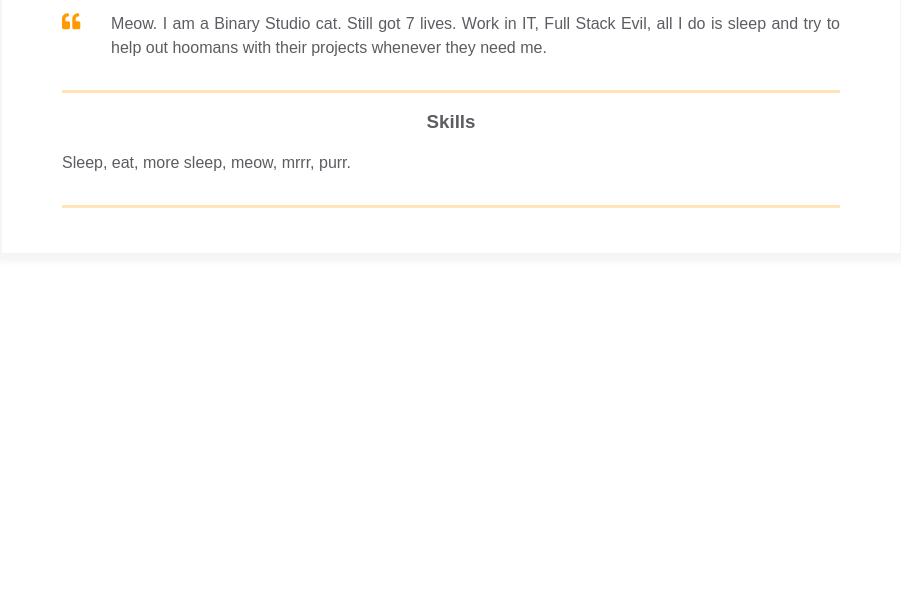
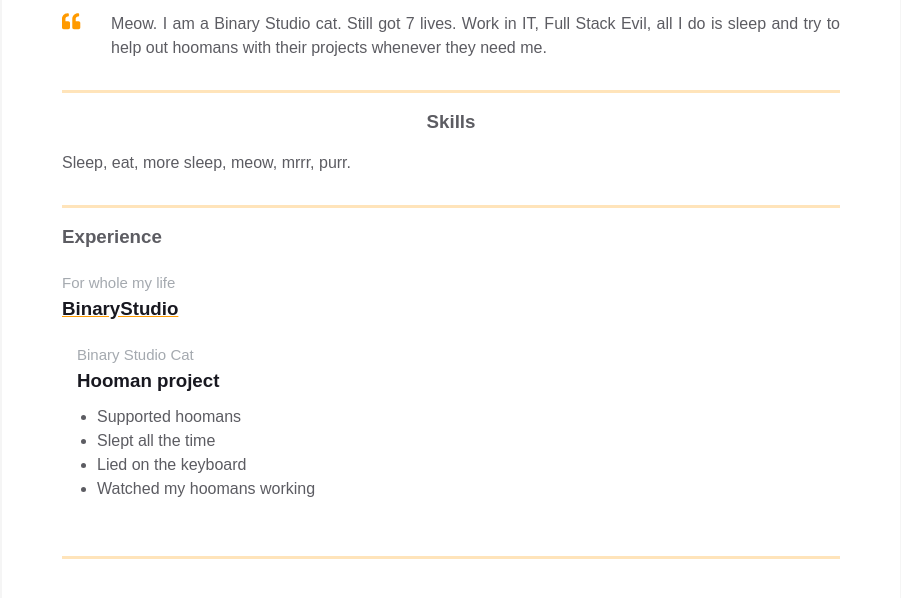
Before and after one commit to Valentyn13/Valentyn13-homepage, a plain HTML site: page index.html in a window 1280 px wide. Shown: the part 338-936 px from the top of the page, without its empty margins (189-1090 px from the left). Before the commit the page ends 800 px from the top, so only its background shows below. Drawn offline with Linux system fonts and the light colour scheme.

Commit message:
Experience block added

```diff
--- a/index.html
+++ b/index.html
@@ -82,6 +82,32 @@
                       </div>
                     </div>
                   </div>
+                  <div class="container">
+                    <div class="resume__block">
+                      <div class="main-info fh">
+                        <div class="experiences"><h3 class="experiences__header">Experience</h3>
+                            <div class="experiences__company">
+                              <div class="experiences__company-header">
+                                <span class="experiences__company-header-durability">For whole my life</span>
+                                <h3 class="experiences__company-header-name">BinaryStudio</h3>
+                              </div>
+
+                              <div class="experiences__company-project">
+                                <span class="experiences__company-project-role"> Binary Studio Cat </span>
+                                <h3 class="experiences__company-project-name">Hooman project</h3>
+                                <ul class="experiences__company-project-responsibilities">
+                                  <li>Supported hoomans</li>
+                                  <li>Slept all the time</li>
+                                  <li>Lied on the keyboard</li>
+                                  <li>Watched my hoomans working</li>
+                                </ul>
+                              </div>
+                            </div></div>
+
+                        <div class="additional-info fv"></div>
+                      </div>
+                    </div>
+                  </div>
             </div>
         </div>
     </main>
```
